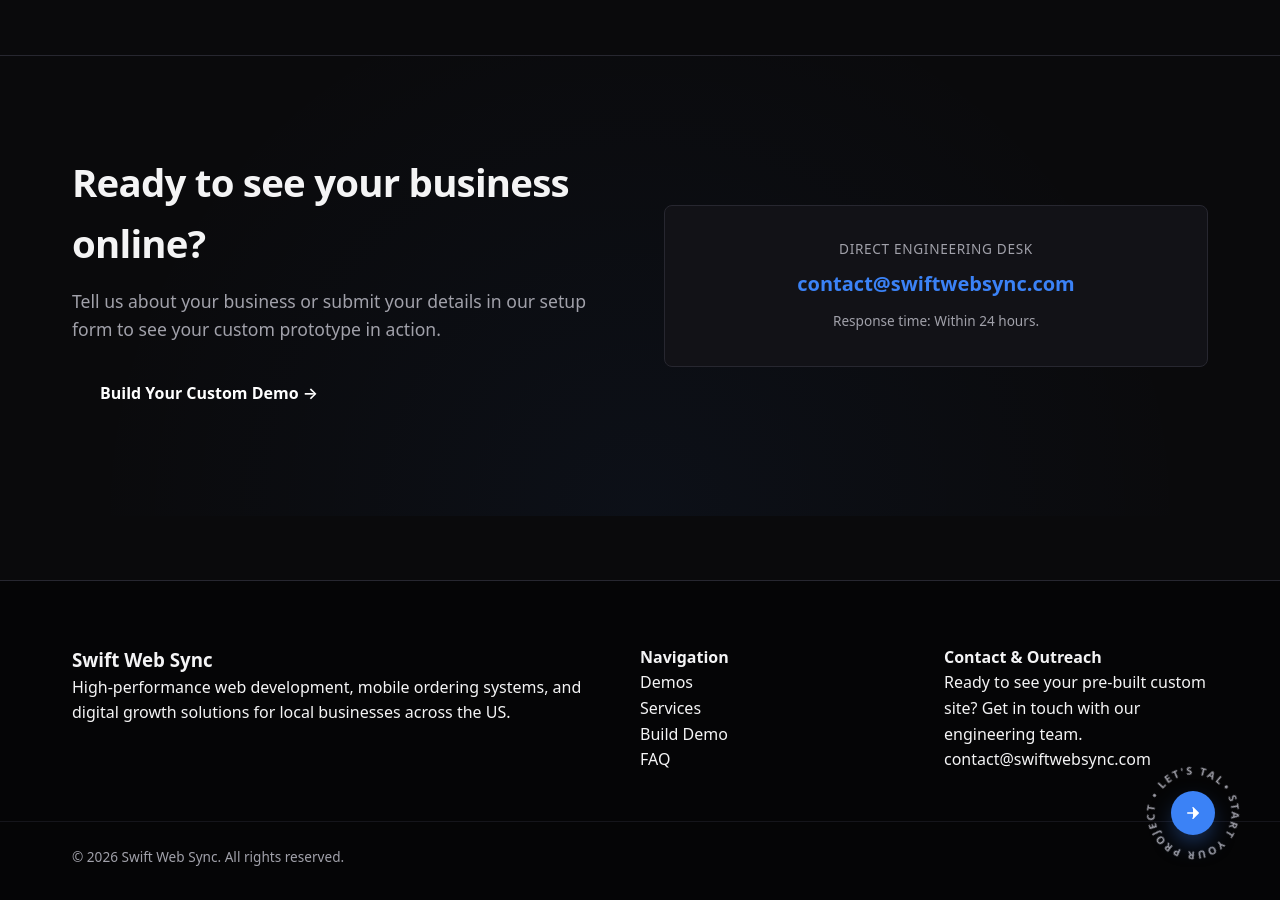
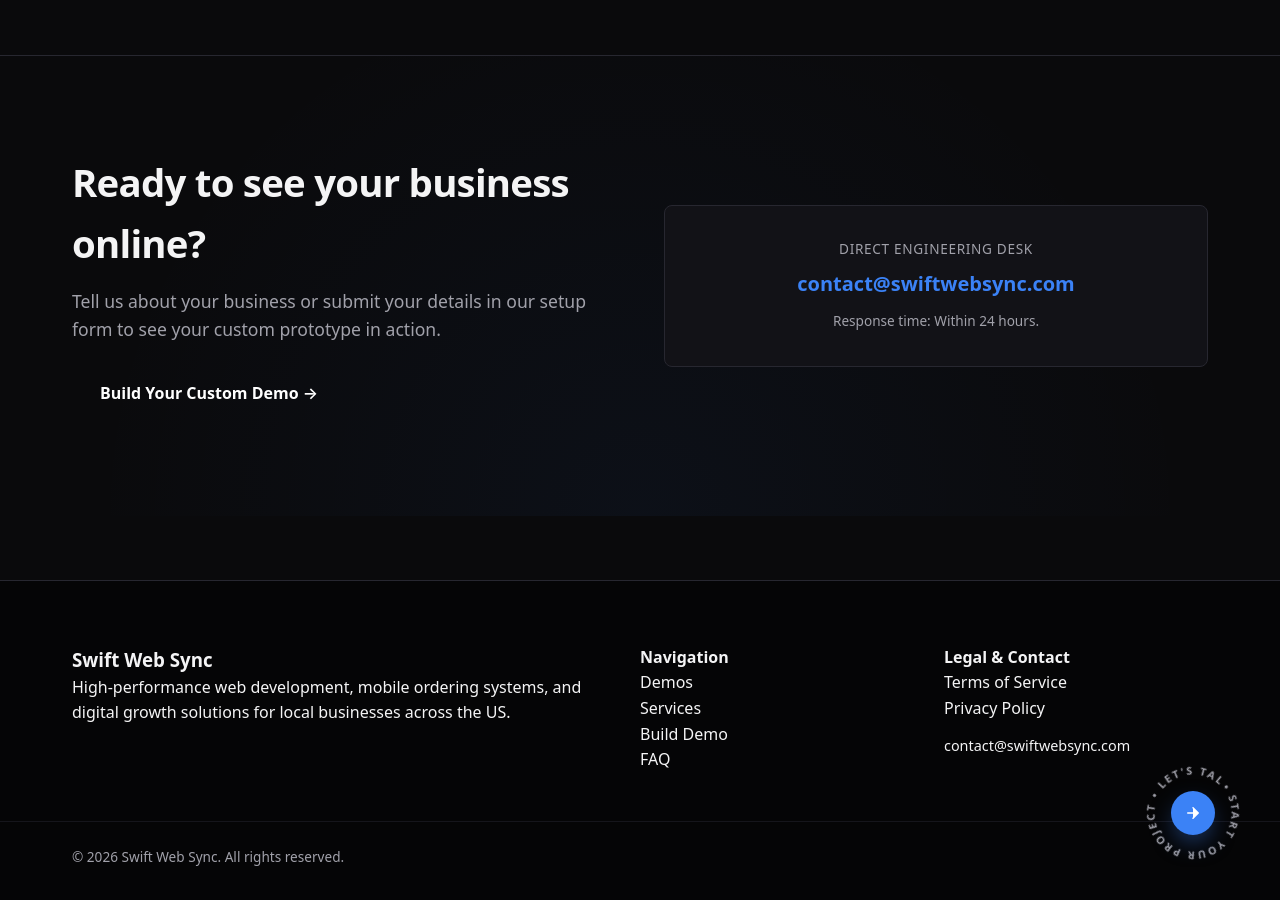
Before and after one commit to Khisal786/SwiftWebSync, a Jekyll site: the page built from index.html, in a window 1280 px wide and 900 px high, scrolled down 2588 px. Built offline with Jekyll 4.4.1, drawn with Linux system fonts in a browser that asks for light colours.

Commit message:
Revise footer content and structure
Updated footer section with new legal and contact information.

```diff
--- a/_includes/footer.html
+++ b/_includes/footer.html
@@ -14,9 +14,12 @@
       </ul>
     </div>
     <div class="footer-col">
-      <h4>Contact & Outreach</h4>
-      <p>Ready to see your pre-built custom site? Get in touch with our engineering team.</p>
-      <p class="footer-email">contact@swiftwebsync.com</p>
+      <h4>Legal & Contact</h4>
+      <ul>
+        <li><a href="{{ '/terms/' | relative_url }}">Terms of Service</a></li>
+        <li><a href="{{ '/privacy/' | relative_url }}">Privacy Policy</a></li>
+        <li style="margin-top: 0.75rem; color: var(--text-muted); font-size: 0.9rem;">contact@swiftwebsync.com</li>
+      </ul>
     </div>
   </div>
   <div class="footer-bottom">
```
